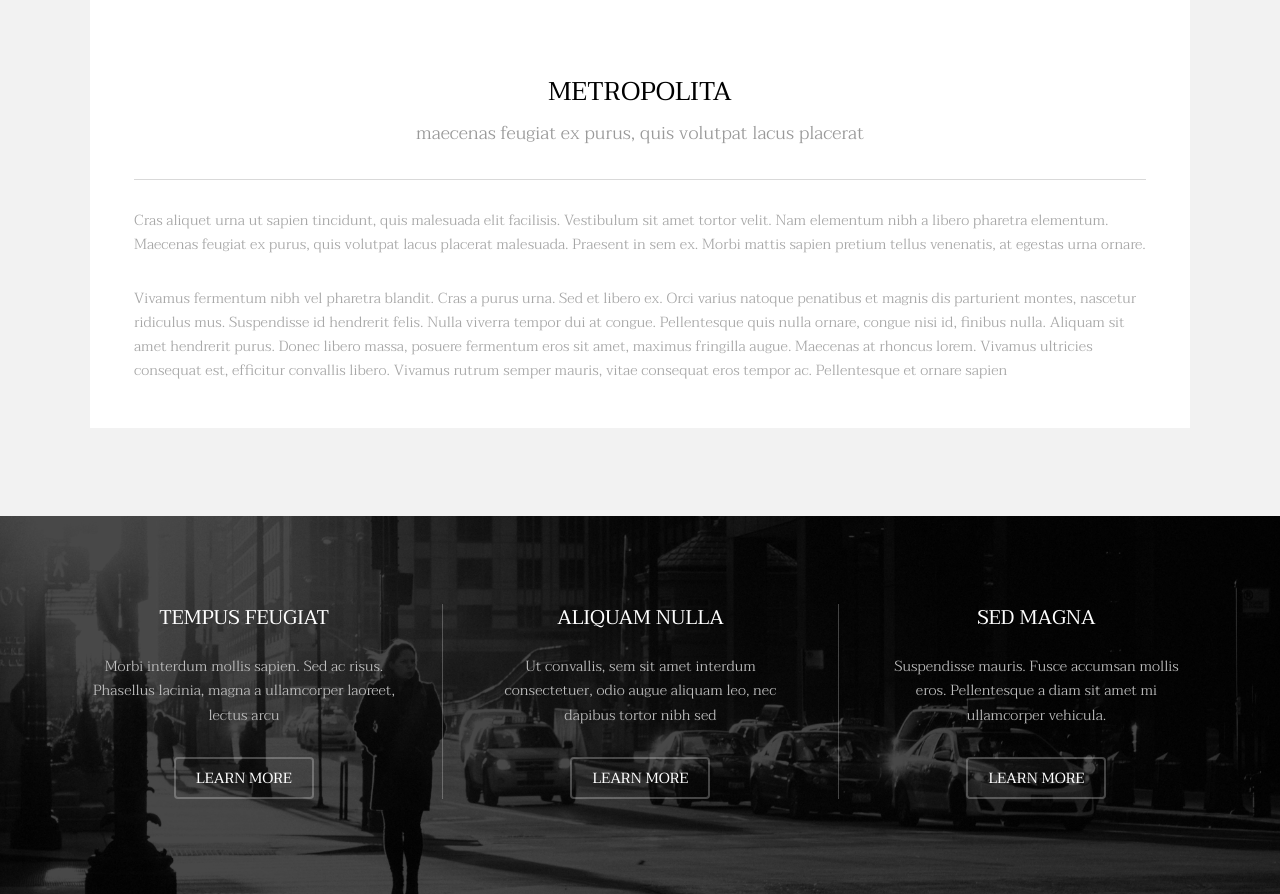
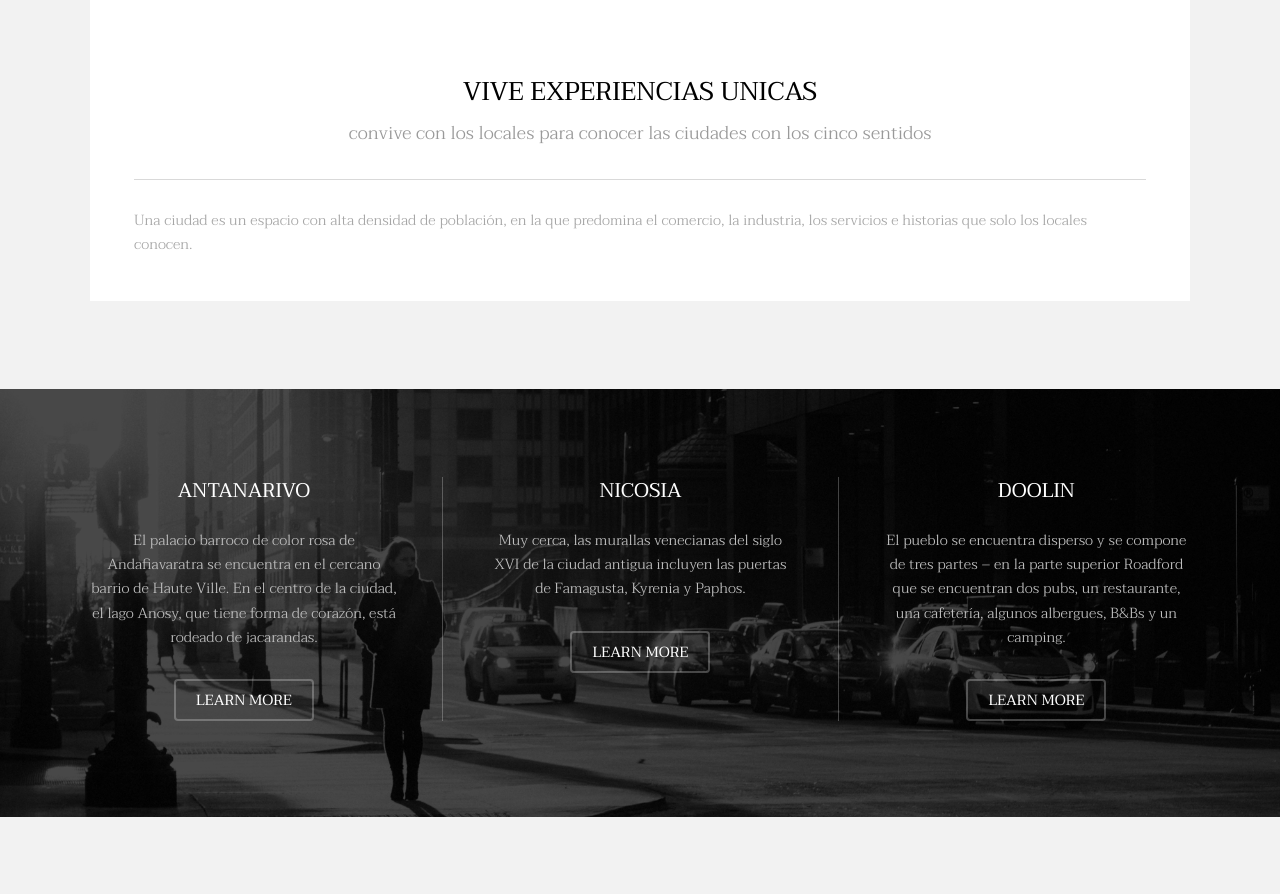
Before and after one commit to Marinochka007/04_REP_METROPOLITA, a plain HTML site: page index.html in a window 1280 px wide. Shown: the part 1216-2110 px from the top of the page. Drawn offline with Linux system fonts and the light colour scheme.

Commit message:
todos los textos que faltan por MIKHAIL

```diff
--- a/index.html
+++ b/index.html
@@ -37,7 +37,7 @@
 			<section id="banner" data-video="images/banner">
 				<div class="inner">
 					<h1>Metropolita</h1>
-					<p>Acompáñanos en este viaje por los rincones de <a href="https://templated.co/">metropolis</a> que seguro que no conocías.</p>
+					<p>Acompáñanos en este viaje por los rincones de <b>metropolis</b> que seguro que no conocías.</p>
 					<a href="#one" class="button special scrolly">Sí,quiero.</a>
 				</div>
 			</section>
@@ -52,12 +52,11 @@
 							</div>
 							<div class="content">
 								<header class="align-center">
-									<h2>Metropolita</h2>
-									<p>maecenas feugiat ex purus, quis volutpat lacus placerat</p>
+									<h2>VIVE EXPERIENCIAS UNICAS</h2>
+									<p>convive con los locales para conocer las ciudades con los cinco sentidos</p>
 								</header>
 								<hr />
-								<p> Cras aliquet urna ut sapien tincidunt, quis malesuada elit facilisis. Vestibulum sit amet tortor velit. Nam elementum nibh a libero pharetra elementum. Maecenas feugiat ex purus, quis volutpat lacus placerat malesuada. Praesent in sem ex. Morbi mattis sapien pretium tellus venenatis, at egestas urna ornare.</p>
-								<p>Vivamus fermentum nibh vel pharetra blandit. Cras a purus urna. Sed et libero ex. Orci varius natoque penatibus et magnis dis parturient montes, nascetur ridiculus mus. Suspendisse id hendrerit felis. Nulla viverra tempor dui at congue. Pellentesque quis nulla ornare, congue nisi id, finibus nulla. Aliquam sit amet hendrerit purus. Donec libero massa, posuere fermentum eros sit amet, maximus fringilla augue. Maecenas at rhoncus lorem. Vivamus ultricies consequat est, efficitur convallis libero. Vivamus rutrum semper mauris, vitae consequat eros tempor ac. Pellentesque et ornare sapien</p>
+								<p> Una ciudad es un espacio con alta densidad de población, en la que predomina el comercio, la industria, los servicios e historias que solo los locales conocen.</p>
 							</div>
 						</div>
 					</div>
@@ -70,27 +69,27 @@
 					<div id="flexgrid">
 						<div>
 							<header>
-								<h3>Tempus Feugiat</h3>
+								<h3>Antanarivo</h3>
 							</header>
-							<p>Morbi interdum mollis sapien. Sed ac risus. Phasellus lacinia, magna a ullamcorper laoreet, lectus arcu</p>
+							<p>El palacio barroco de color rosa de Andafiavaratra se encuentra en el cercano barrio de Haute Ville. En el centro de la ciudad, el lago Anosy, que tiene forma de corazón, está rodeado de jacarandas.</p>
 							<ul class="actions">
 								<li><a href="#" class="button alt">Learn More</a></li>
 							</ul>
 						</div>
 						<div>
 							<header>
-								<h3>Aliquam Nulla</h3>
+								<h3>Nicosia</h3>
 							</header>
-							<p>Ut convallis, sem sit amet interdum consectetuer, odio augue aliquam leo, nec dapibus tortor nibh sed </p>
+							<p>Muy cerca, las murallas venecianas del siglo XVI de la ciudad antigua incluyen las puertas de Famagusta, Kyrenia y Paphos. </p>
 							<ul class="actions">
 								<li><a href="#" class="button alt">Learn More</a></li>
 							</ul>
 						</div>
 						<div>
 							<header>
-								<h3>Sed Magna</h3>
+								<h3>Doolin</h3>
 							</header>
-							<p>Suspendisse mauris. Fusce accumsan mollis eros. Pellentesque a diam sit amet mi ullamcorper vehicula.</p>
+							<p>El pueblo se encuentra disperso y se compone de tres partes – en la parte superior Roadford que se encuentran dos pubs, un restaurante, una cafetería, algunos albergues, B&Bs y un camping.</p>
 							<ul class="actions">
 								<li><a href="#" class="button alt">Learn More</a></li>
 							</ul>
```
